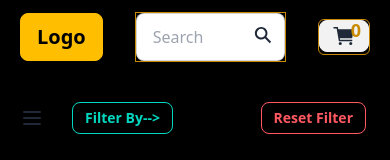
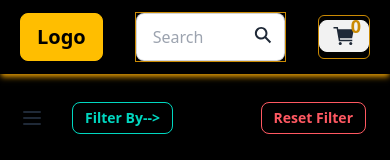
Before and after one commit to mehrabahsan027/shopping-cart-02, a React (Vite) app: page / in a window 390 px wide. Shown: the top 160 px of the page. Built offline with nearby package versions, Linux system fonts and the light colour scheme.

Commit message:
navbar shadow

```diff
--- a/src/components/Navbar.jsx
+++ b/src/components/Navbar.jsx
@@ -30,7 +30,7 @@ function Navbar() {
   }
   return (
     <>
-      <header className="sticky top-0 z-10 bg-black">
+      <header className="sticky top-0 z-10 bg-black shadow-md shadow-yellow-600">
         <section className="w-full xl:w-10/12 mx-auto">
           <div className="navbar gap-x-8 px-5 py-3">
             <Link to={"/"}>
@@ -59,7 +59,7 @@ function Navbar() {
 
             <motion.form
               initial={{
-                y: -70,
+                y: -100,
               }}
               animate={{
                 y: 0,
@@ -95,7 +95,7 @@ function Navbar() {
                     duration: 0.5,
                   },
                 }}
-                className=" lg:ml-24 relative z-10 border border-yellow-600 rounded-md"
+                className=" lg:ml-24 relative z-10 border py-1 lg:py-0 border-yellow-600 rounded-md"
               >
                 <button className="btn btn-sm lg:btn-md">
                   <IoCartSharp className="text-2xl" />
```
